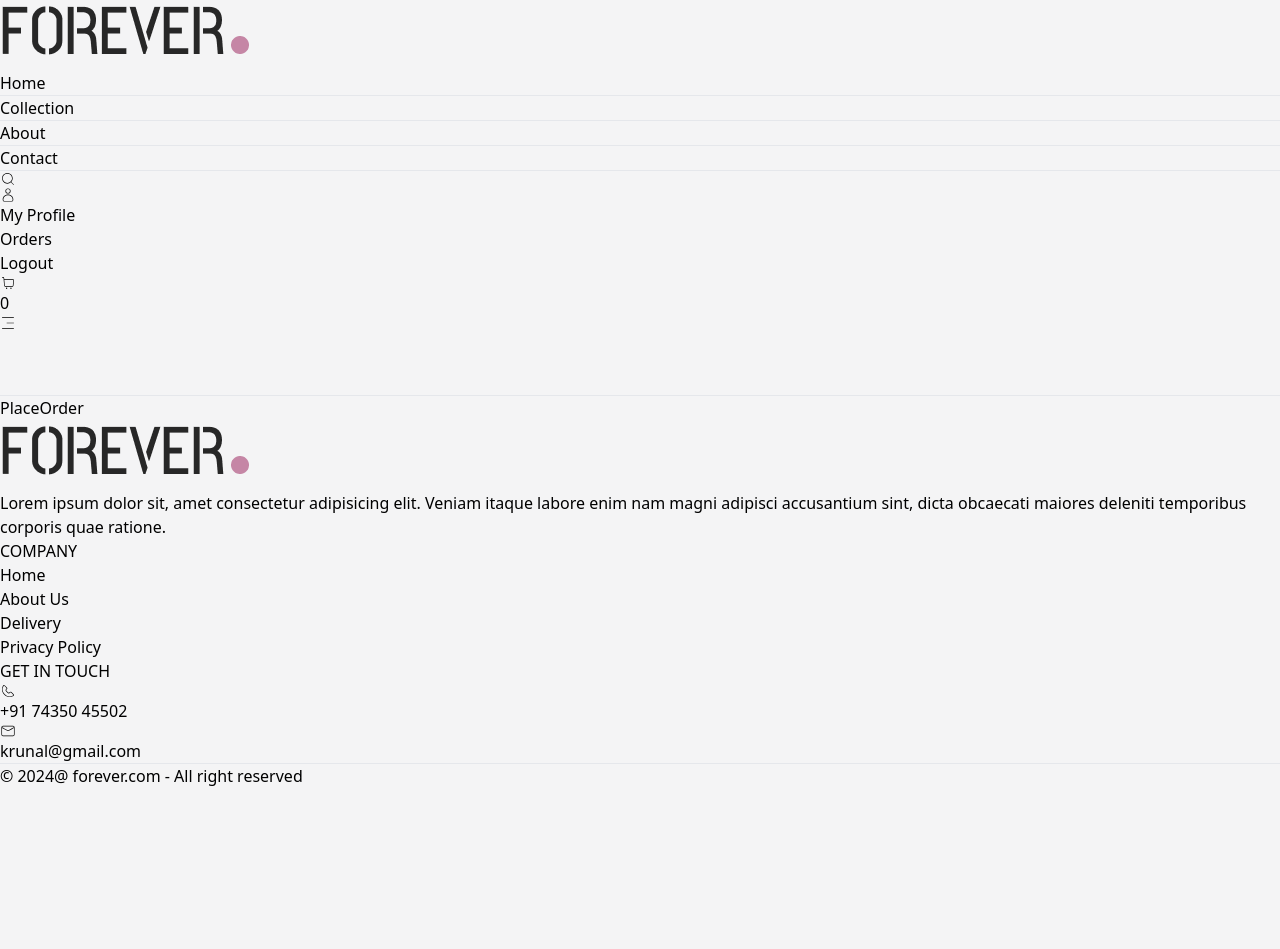
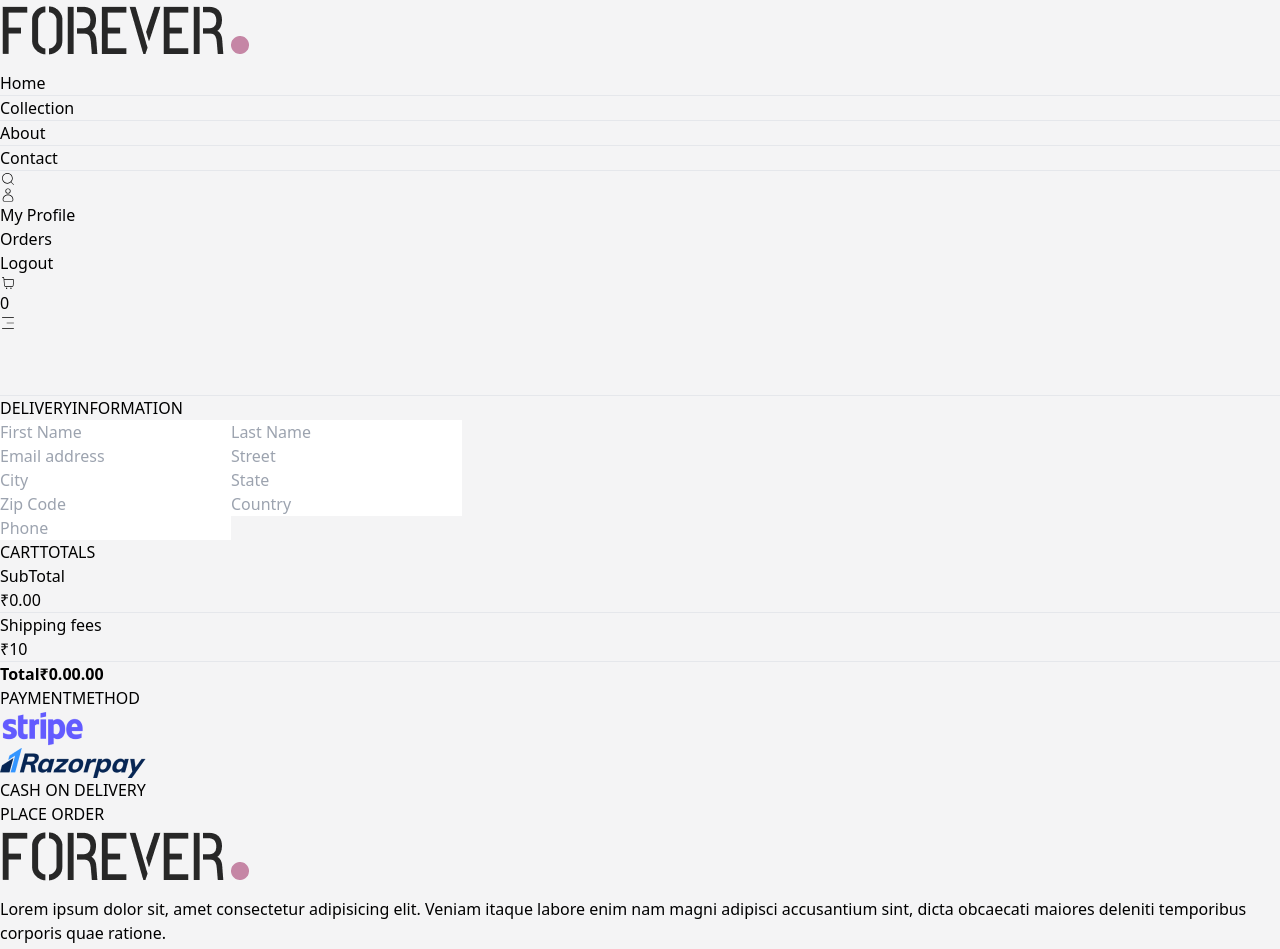
Before and after one commit to krunal-ar-panhal/Eco-front, a React (Vite) app: page /place-order in a window 1280 px wide. Shown: the top 949 px of the page. Before the commit the page ends 800 px from the top, so only its background shows below. Built offline with nearby package versions, Linux system fonts and the light colour scheme.

Commit message:
crteating place order page

```diff
--- a/src/Pages/Order.jsx
+++ b/src/Pages/Order.jsx
@@ -1,8 +1,13 @@
 import React from 'react'
+import Motion from '../Components/Motion'
 
 const Order = () => {
   return (
-    <div>Order</div>
+    <Motion>
+    <div>
+      order
+    </div>
+    </Motion>
   )
 }
 
--- a/src/Pages/PlaceOrder.jsx
+++ b/src/Pages/PlaceOrder.jsx
@@ -1,10 +1,80 @@
-import React from 'react'
+import React, { useState } from 'react'
 import Motion from '../Components/Motion'
+import Title from '../Components/Title'
+import CartTotal from '../Components/CartTotal'
+import { Link } from 'react-router-dom'
 
 const PlaceOrder = () => {
+
+  const [method, setMethod] = useState("cod");
+
   return (
     <Motion>
-      <div>PlaceOrder</div>
+      <div className='flex flex-col sm:flex-row justify-between gap-4 pt-5 sm:pt-14 min-h-[80vh] border-t '>
+        {/* LEFT SIDE */}
+        <div className='flex flex-col gap-4 w-full sm:max-w-[480px]'>
+          <div className='text-xl sm:text-2xl my-3'>
+            <Title text1={"DELIVERY"} text2={"INFORMATION"} />
+          </div>
+          <div className='flex gap-3 w-auto'>
+            <input type="text" placeholder='First Name' className='border border-gray-300 rounded py-1.5 px-3.5' />
+            <input type="text" placeholder='Last Name' className='border border-gray-300 rounded py-1.5 px-3.5' />
+          </div>
+
+          <input type="text" placeholder='Email address' className='border border-gray-300 rounded py-1.5 px-3.5' />
+          <input type="text" placeholder='Street' className='border border-gray-300 rounded py-1.5 px-3.5' />
+
+          <div className='flex gap-3'>
+            <input type="text" placeholder='City' className='border border-gray-300 rounded py-1.5 px-3.5' />
+            <input type="text" placeholder='State' className='border border-gray-300 rounded py-1.5 px-3.5' />
+          </div>
+
+          <div className='flex gap-3'>
+            <input type="text" placeholder='Zip Code' className='border border-gray-300 rounded py-1.5 px-3.5' />
+            <input type="text" placeholder='Country' className='border border-gray-300 rounded py-1.5 px-3.5' />
+          </div>
+
+          <input type="text" placeholder='Phone' className='border border-gray-300 rounded py-1.5 px-3.5' />
+        </div>
+
+        {/* RIGHT SIDE */}
+        <div className='mt-8'>
+          <div className='mt-8 min-w-80'>
+            <CartTotal />
+            <div className='mt-12'>
+              <Title text1={"PAYMENT"} text2={"METHOD"} />
+              {/* PAYMENT METHOD */}
+              <div className='flex gap-3 flex-col lg:flex-row'>
+                <div
+                  onClick={() => setMethod("stripe")}
+                  className={`flex items-center gap-3 border p-2 px-3 cursor-pointer ${method === "stripe" ? "border-green-400 shadow-lg border-2" : ""}`}
+                >
+                  <img src="/assets/stripe_logo.png" alt="Stripe payment logo" className='h-5' />
+                </div>
+                <div
+                  onClick={() => setMethod("razorpay")}
+                  className={`flex items-center gap-3 border p-2 px-3 cursor-pointer ${method === "razorpay" ? "border-green-400 shadow-lg border-2" : ""}`}
+                >
+                  <img src="/assets/razorpay_logo.png" alt="Razorpay payment logo" className='h-5' />
+                </div>
+                <div
+                  onClick={() => setMethod("cod")}
+                  className={`flex items-center gap-3 border p-2 px-3 cursor-pointer ${method === "cod" ? "border-green-400 shadow-lg border-2" : ""}`}
+                >
+                  <p className='min-w-3.5 h-3.5 items-center font-semibold flex'>CASH ON DELIVERY</p>
+                </div>
+              </div>
+              <div className='w-full text-end mt-8'>
+                <Link to='/order'>
+                  <button className='bg-black text-white px-16 py-3 text-sm hover:bg-gray-800 focus:ring-2 focus:ring-offset-2 focus:ring-gray-700'>
+                    PLACE ORDER
+                  </button>
+                </Link>
+              </div>
+            </div>
+          </div>
+        </div>
+      </div>
     </Motion>
   )
 }
```
